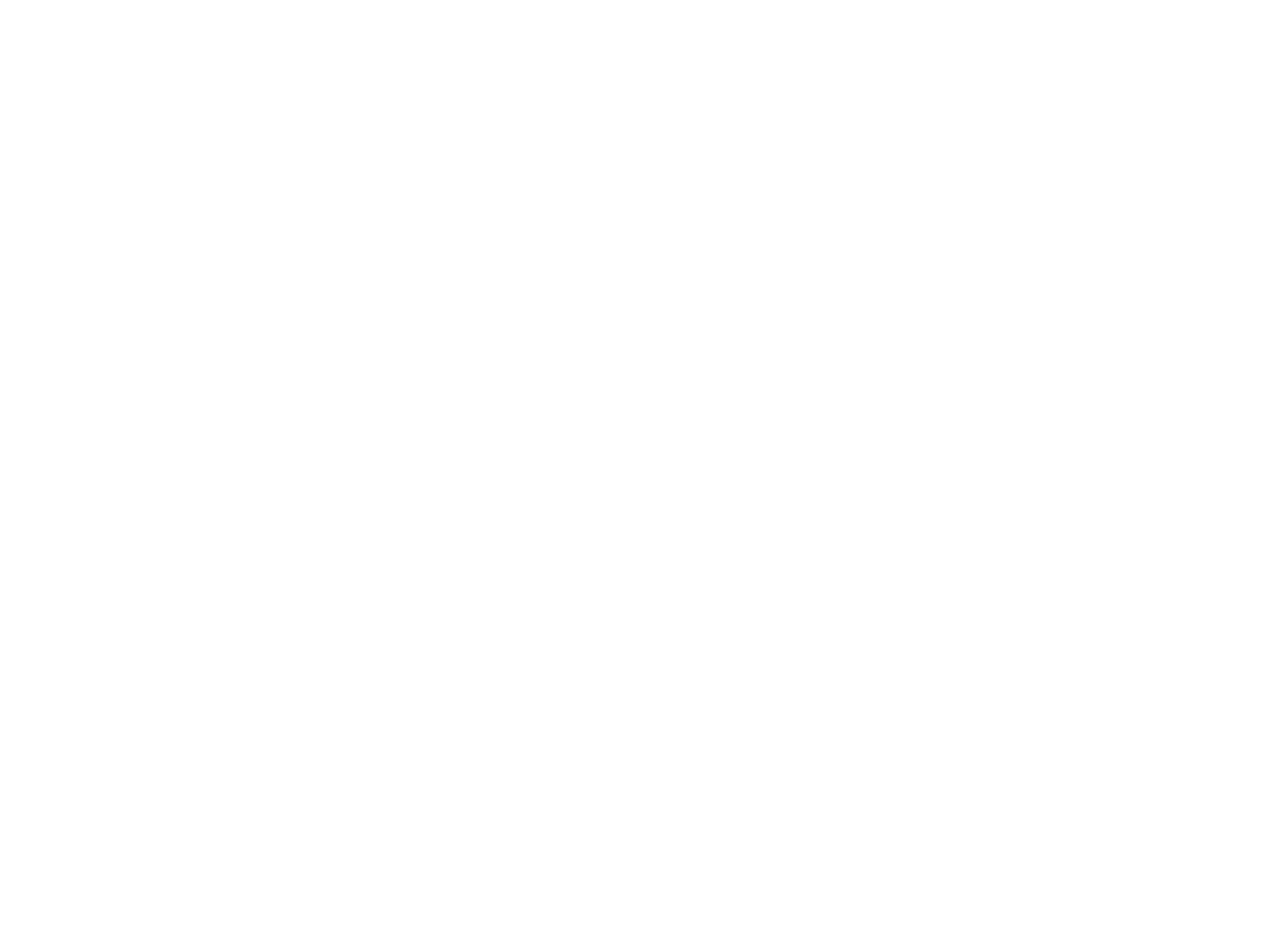
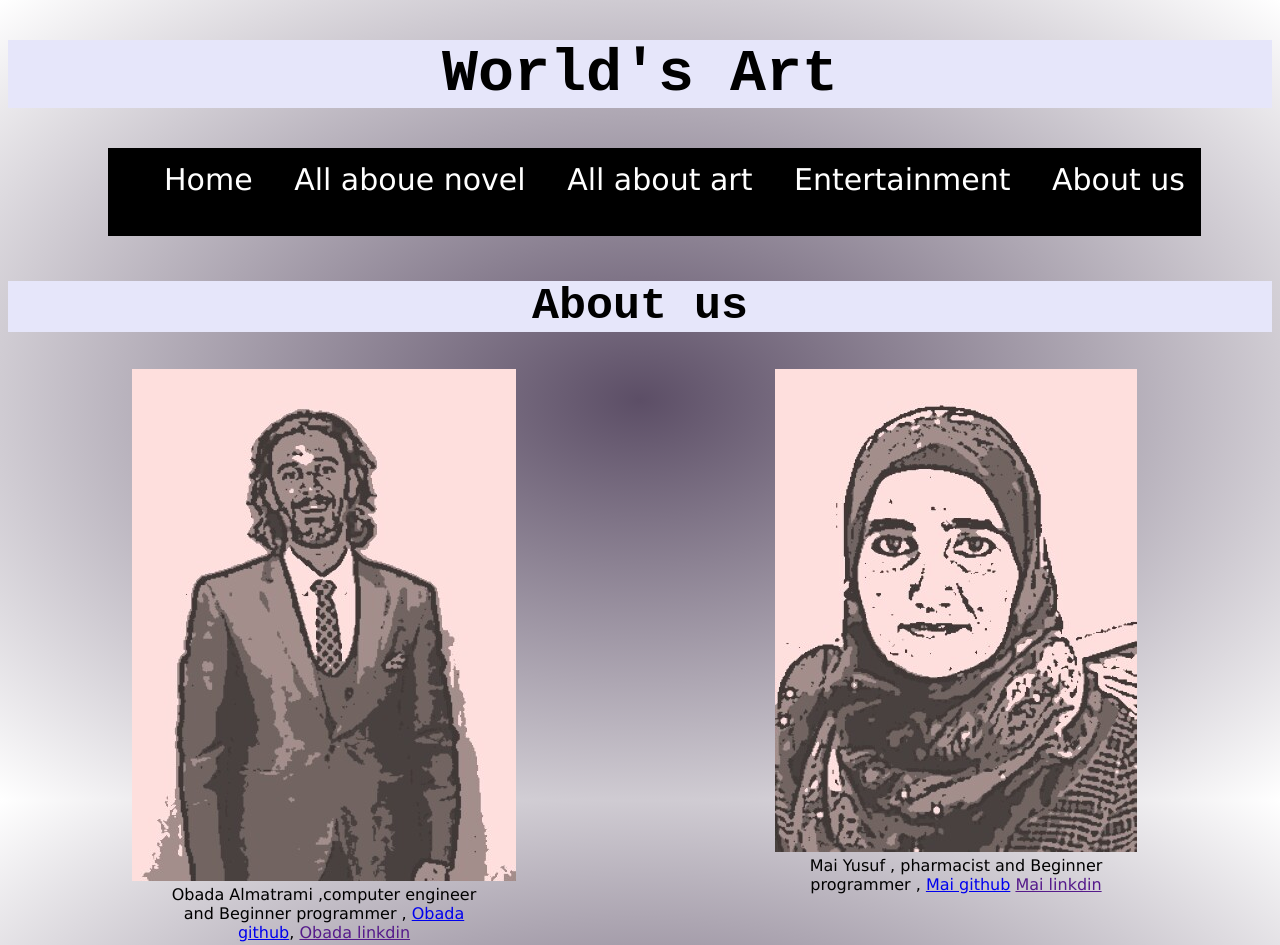
Before and after one commit to https-github-com-maialshagarin/The-maze-game, a plain HTML site: page aboutus.html in a window 1280 px wide. Shown: the top 945 px of the page. Before the commit the page ends 800 px from the top, so only its background shows below. Drawn offline with Linux system fonts and the light colour scheme.

Commit message:
working at about us page

```diff
--- a/aboutus.html
+++ b/aboutus.html
@@ -0,0 +1,81 @@
+<!DOCTYPE html>
+
+<head>
+    <title>about as</title>
+    <link rel="stylesheet" href="css/aboutus.css">
+    <style>
+        html {
+            box-sizing: border-box;
+        }
+    </style>
+</head>
+
+<body>
+    <header>
+        <h1> World's Art </h1>
+
+        <nav>
+            <ul>
+                <a href="index.html">Home</a>
+                <a href="all about novel.html"> All aboue novel</a>
+                <a href="all about art.html">All about art</a>
+                <a href="Entertainment.html">Entertainment </a>
+                <a href="aboutus.html">About us</a>
+            </ul>
+            <h1>About us</h1>
+        </nav>
+    </header>
+    <main >
+        <section  >
+<div  class="imageRow">
+        <div class="ourimage">
+            <img src="images/obada.jpg" alt="Obada Almatrami">
+            <p class="caption"> Obada Almatrami ,computer engineer and Beginner programmer ,
+                <a href="https://github.com/obadaalmatrami92">Obada github</a>,
+                <a href="">Obada linkdin</a>
+            </p>
+        </div>
+
+        <div class="ourimage">
+
+            <img src="images/mai.jpg" alt="Mai Yusuf">
+            <p class="caption"> Mai Yusuf , pharmacist and Beginner programmer ,
+                <a href="https://github.com/maialshagarin">Mai github</a>
+                <a href="">Mai linkdin</a>
+            </p>
+        </div>
+    </div>
+
+
+<div class="imageRow">
+        <div class="ourimage">
+
+            <img src="images/ghaid.jpg" alt="Ghaid Zahran">
+
+            <span class="caption">Ghaid Zahran , Beginner programmer ,
+                <a href="https://github.com/ghaid01">Ghaid github</a>
+                <a href="">Ghaid linkdin</a>
+            </span>
+        </div>
+
+
+        <div class="ourimage">
+
+            <img src="images/ghaid.jpg" alt="Doaa Almuhaisen">
+            <span class="caption">Doaa almuhaisen , Industrial Engineer and Beginner programmer ,
+                <a href="https://github.com/doaaalmuhaisen952">Doaa github</a>
+
+                <a href="">Doaa linkdin</a>
+            </span>
+        </div>
+    </div>
+        </p>
+    </section>
+
+    </main>
+    <footer>
+
+    </footer>
+</body>
+
+</html>
--- /dev/null
+++ b/css/aboutus.css
@@ -0,0 +1,79 @@
+*{
+  box-sizing: border-box;
+}
+body {
+    background:radial-gradient(rgb(92, 78, 102) , #fff ) fixed ;
+
+    font-family: Verdana, sans-serif;
+      }
+      header {
+        background-image: repeating-radial-gradient(rgb(32, 30, 30));
+        font-size:30px;
+      }
+      h1{
+          text-align: center;
+          background-color: lavender;
+          background-repeat: repeat-x;
+          font-family: monospace;
+      }
+
+    ul {
+
+    list-style-type: none;
+    margin: 0;
+    padding-bottom : 25px;
+    overflow: hidden;
+    background-color: black;
+    margin-left: 100px;
+    display: inline-block;
+
+  }
+
+
+
+  ul a {
+    display:inline-block;
+    color: white;
+    text-align: center;
+    padding: 14px 16px;
+    text-decoration: none;
+}
+  ul a:hover {
+      display: block;
+    background-color: #111;
+    padding-bottom : 10px;
+    font-size: 15px;
+    font-family:'Trebuchet MS', 'Lucida Sans Unicode', 'Lucida Grande', 'Lucida Sans', Arial, sans-serif ;
+
+  }
+
+
+
+
+      /* } */
+      /* .text ul { */
+          /* text-align: center; */
+          /* overflow:left ; */
+      /* }/* */
+      div.ourimage {
+          float: left;
+        vertical-align: top;
+        /* display: inline-block; */
+        text-align: center;
+        width: 120px;
+        width: 50%;
+        margin-bottom: 100px;
+        margin: 0 auto;
+
+      }
+      .caption {
+        display: block;
+        width: 50%;
+        margin: 0 auto;
+    }
+    .imageRow {
+      /* height: 700px; */
+      width: 100%;
+      float: left;
+      margin-bottom: 100px;
+    }
--- a/css/style.css
+++ b/css/style.css
@@ -3,44 +3,61 @@ body {
     background:radial-gradient(rgb(92, 78, 102) , #fff ) fixed ;
 
     font-family: Verdana, sans-serif;
+    position: relative;
+      }
+      header {
+        background-image: repeating-radial-gradient(rgb(32, 30, 30));
+        font-size:30px;
+      }
+      h1{
+          text-align: center;
+          background-color: lavender;
+          background-repeat: repeat-x;
+          font-family: monospace;
       }
     ul {
 
     list-style-type: none;
     margin: 0;
-    padding: 0;
+    padding-bottom : 10px;
     overflow: hidden;
     background-color: black;
+
   }
 
+
   li {
-    float: center;
+      display: inline-block;
+      margin-left: 100px;
+
   }
-
   li a {
     display:inline-block;
     color: white;
     text-align: center;
     padding: 14px 16px;
     text-decoration: none;
-  }
-
+font-family:'Trebuchet MS', 'Lucida Sans Unicode', 'Lucida Grande', 'Lucida Sans', Arial, sans-serif ;
+font-size: 20px;
+}
   li a:hover {
       display: block;
     background-color: #111;
   }
 
-.mySlides {display: none;}
+.mySlides {
+    padding-top: 25px;
+    display: none;
+  }
 img {
-    width: 1000px;
-    height: 400px;
+    width: 1300px;
+    height: 600px;
     vertical-align: middle;}
 
 /* Slideshow container */
 .slideshow-container {
    max-width: 1000px;
 /* width: 400px; */
-  position: relative;
   margin-left: 30px;
   margin-right: 30px;
 }
@@ -53,7 +70,7 @@ img {
   position: absolute;
   bottom: 8px;
   width: 100%;
-  text-align: center;
+  text-align:left;
 }
 
 /* Number text (1/3 etc) */
@@ -67,9 +84,10 @@ img {
 
 /* The dots/bullets/indicators */
 .dot {
+  padding: 20px;
   height: 15px;
   width: 15px;
-  margin: 0 2px;
+  margin:6px 2 PX;
   background-color: #bbb;
   border-radius: 50%;
   display: inline-block;
@@ -99,15 +117,20 @@ img {
 }
 
 /* On smaller screens, decrease text size */
-@media only screen and (max-width: 300px) {
-  .text {font-size: 11px}
-}
+/* @media only screen and (max-width: 300px) { */
+  /* .text {font-size: 11px} */
+
 div.importance {
+  /* float: right; */
+  position:relative;
     margin-left: 30px;
-    margin-right: 30px;
+    margin-right: 30p;
     text-align: center;
     background-color: rgb(100, 85, 93);
     height: 150px;
-    width: 600px;
+    width: 1300px;
+    font-size: 15px;
+    margin-left: 20px;
+    float: left;
     overflow-y: scroll;
   }
```
Also changed, not shown: index.html (+20 -16 lines), Entertainment.html (added), all about art.html (added), all about novel.html (added), images/art 10.jpg (added), images/art 11.jpg (added), images/ghaid.jpg (added), images/header.jpg (added), images/mai.jpg (added), images/obada.jpg (added).
